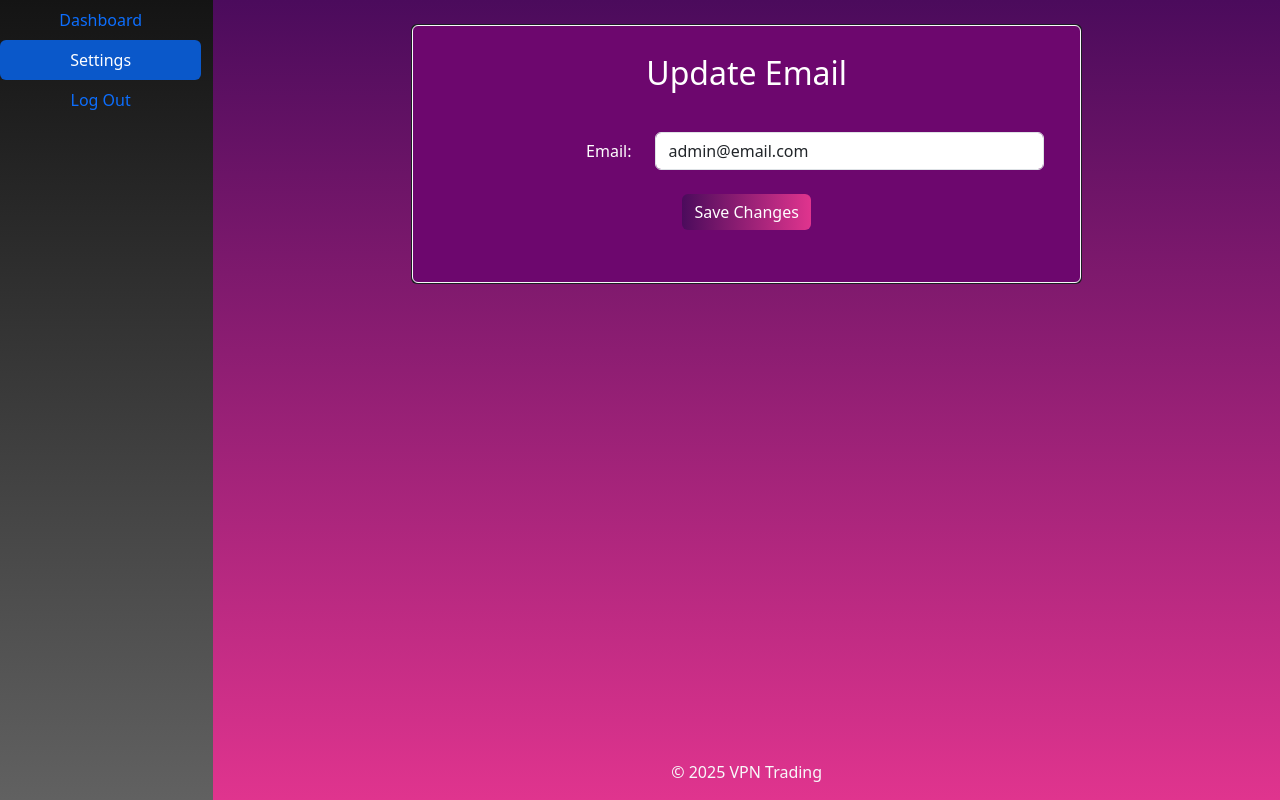
After one commit to TrioStuds/Capstone-Git-Repo, a Flask app: page /admin_settings in a window 1280 px wide. The commit adds this page. Run offline with Flask 3, Linux system fonts and the light colour scheme; the visitor is signed in with stand-in values (Sample User, id 1).

Commit message:
created admin settings page, updated customer home to display cash and stocks owned. also added buy button to show current cash

```diff
--- a/app.py
+++ b/app.py
@@ -495,5 +495,35 @@ def settings():
 
     return render_template('settings.html', user=user)
 
+@app.route('/admin_settings', methods=['GET', 'POST'])
+def admin_settings():
+    admin_id = session.get('admin_id')
+    if not admin_id:
+        flash("Please log in as admin first", "warning")
+        return redirect(url_for('admin_login'))
+
+    admin = Administrator.query.get(admin_id)
+
+    if request.method == 'POST':
+        # Get form data
+        email = request.form.get('email')
+
+        # Check if email is being changed and already in use
+        if email != admin.email and Administrator.query.filter_by(email=email).first():
+            flash("Email already in use!", "danger")
+            return redirect(url_for('admin_settings'))
+
+        # Update admin email
+        admin.email = email
+
+        try:
+            db.session.commit()
+            flash("Admin email updated successfully!", "success")
+        except:
+            db.session.rollback()
+            flash("An error occurred while updating admin email.", "danger")
+
+    return render_template("admin_settings.html", admin=admin)
+
 if __name__ == '__main__':
     app.run(debug=True)
--- /dev/null
+++ b/templates/admin_settings.html
@@ -0,0 +1,56 @@
+{% extends "base_admin.html" %}
+
+{% block title %}Admin Settings{% endblock %}
+
+{% block page_header %}Admin Settings{% endblock %}
+
+{% block content %}
+<body class="text-white">
+    <div class="dashboard-container">
+        <div class="main-content text-center mt-4">
+            <!-- Settings Grid -->
+            <div class="container mt-4">
+                <div class="row justify-content-center">
+                    <!-- Admin Email Box -->
+                    <div class="col-md-8">
+                        <div class="card bg-dark text-white">
+                            <div class="border border-light rounded d-flex flex-column align-items-center"
+                                 style="background-color: rgba(128, 0, 128, 0.8); padding: 20px;">
+                                <h2 class="mt-2 mb-4">Update Email</h2>
+                                <div class="card-body w-100">
+                                    <!-- Alert Messages -->
+                                    {% with messages = get_flashed_messages(with_categories=true) %}
+                                        {% if messages %}
+                                            {% for category, message in messages %}
+                                                <div class="alert alert-{{ category }} alert-dismissible fade show" role="alert">
+                                                    {{ message }}
+                                                    <button type="button" class="btn-close" data-bs-dismiss="alert" aria-label="Close"></button>
+                                                </div>
+                                            {% endfor %}
+                                        {% endif %}
+                                    {% endwith %}
+
+                                    <form method="POST" action="{{ url_for('admin_settings') }}">
+                                        <div class="mb-3 row align-items-center">
+                                            <label class="col-sm-4 text-end">Email:</label>
+                                            <div class="col-sm-8">
+                                                <input type="email" class="form-control" name="email" value="{{ admin.email }}" required>
+                                            </div>
+                                        </div>
+                                        <div class="text-center mt-4 mb-3">
+                                            <button type="submit" class="btn btn-primary"
+                                                    style="background: linear-gradient(90deg, #4B0B5C, #E0348E); border: none;">
+                                                Save Changes
+                                            </button>
+                                        </div>
+                                    </form>
+                                </div>
+                            </div>
+                        </div>
+                    </div>
+                </div>
+            </div>
+        </div>
+    </div>
+</body>
+{% endblock %}
--- a/templates/base_admin.html
+++ b/templates/base_admin.html
@@ -9,11 +9,11 @@
 </head>
 <body>
   <div class="container-fluid">
-    <div class="row align-items-start">
-      <div class="col-2 ps-0 bg-dark min-vh-100">
-          <nav class="nav flex-column bg-dark">
-          <a class="nav-link active btn btn-primary" aria-current="page" href="#">Dashboard</a>
-          <a class="nav-link btn btn-primary" href="#">Settings</a>
+    <div class="row">
+      <div class="col-2 ps-0 min-vh-100 d-flex flex-column" style="background: linear-gradient(180deg, #141414, #616161);">
+          <nav class="nav flex-column">
+          <a class="nav-link btn btn-primary {% if request.endpoint == 'admin_home' %}active{% endif %}" href="{{ url_for('admin_home') }}">Dashboard</a>
+          <a class="nav-link btn btn-primary {% if request.endpoint == 'admin_settings' %}active{% endif %}" href="{{ url_for('admin_settings') }}">Settings</a>
           <a class="nav-link btn btn-primary" href="{{url_for('login')}}">Log Out</a>
         </nav>
       </div>
```
Also changed, not shown: templates/customer_home.html (+10 -4 lines).
